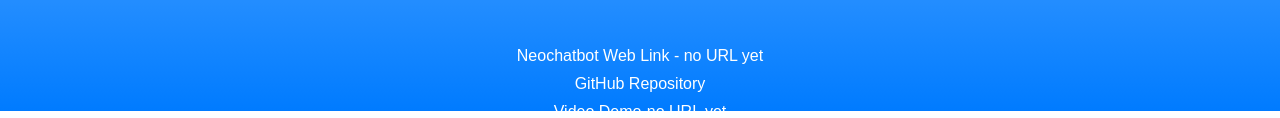
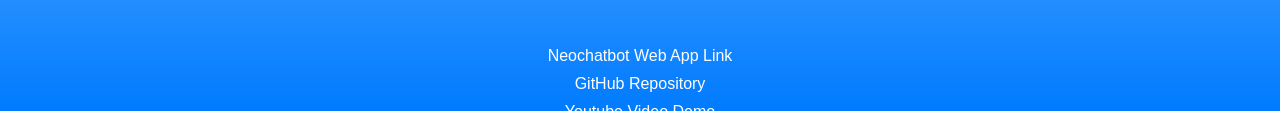
Before and after one commit to emanlapaz/NeoLandingPage, a plain HTML site: page index.html in a window 1280 px wide. Shown: the part 689-807 px from the top of the page. Drawn offline with Linux system fonts and the light colour scheme.

Commit message:
Update index.html

```diff
--- a/index.html
+++ b/index.html
@@ -55,9 +55,9 @@
     <h2>Supervisor: John Rellis</h2>
     <p>Project Links</p>
     <ul>
-        <li><a href="https://example.com">Neochatbot Web Link - no URL yet</a></li>
+        <li><a href="https://neochatbot.onrender.com">Neochatbot Web App Link</a></li>
         <li><a href="https://github.com/emanlapaz/neochatbot">GitHub Repository</a></li>
-        <li><a href="https://example.com">Video Demo-no URL yet</a></li>
+        <li><a href="https://www.youtube.com/watch?v=0H4-xBDnlL8">Youtube Video Demo</a></li>
     </ul>
 </body>
 </html>
```
